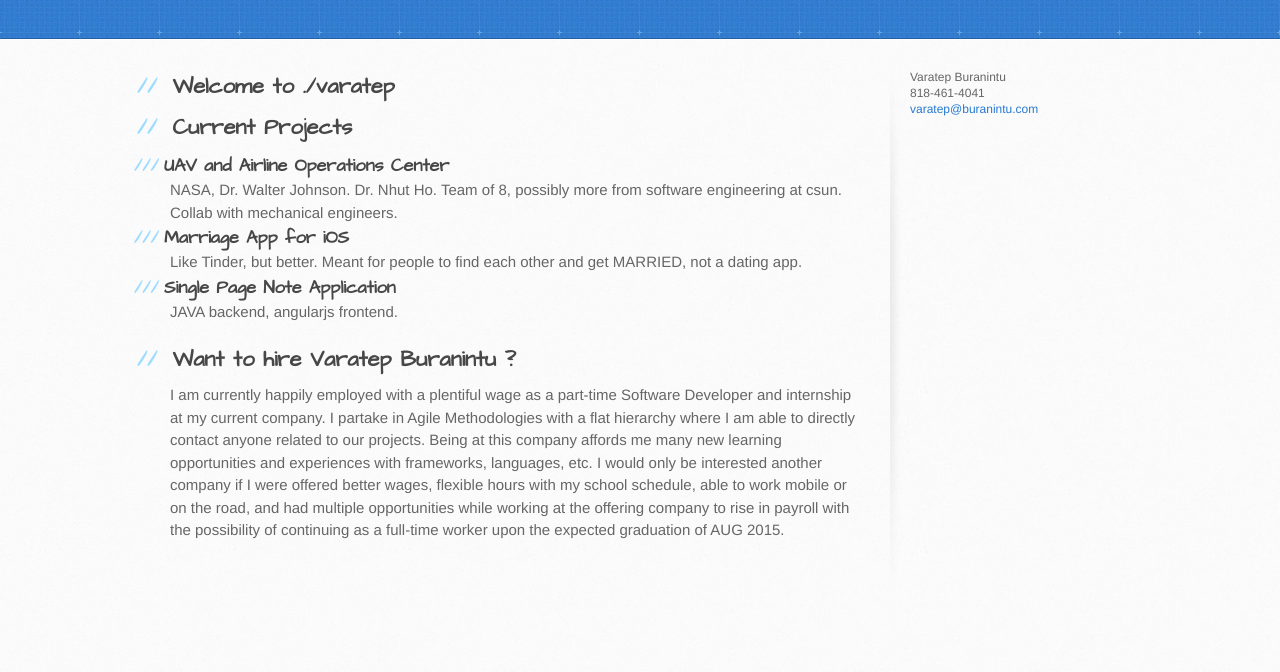
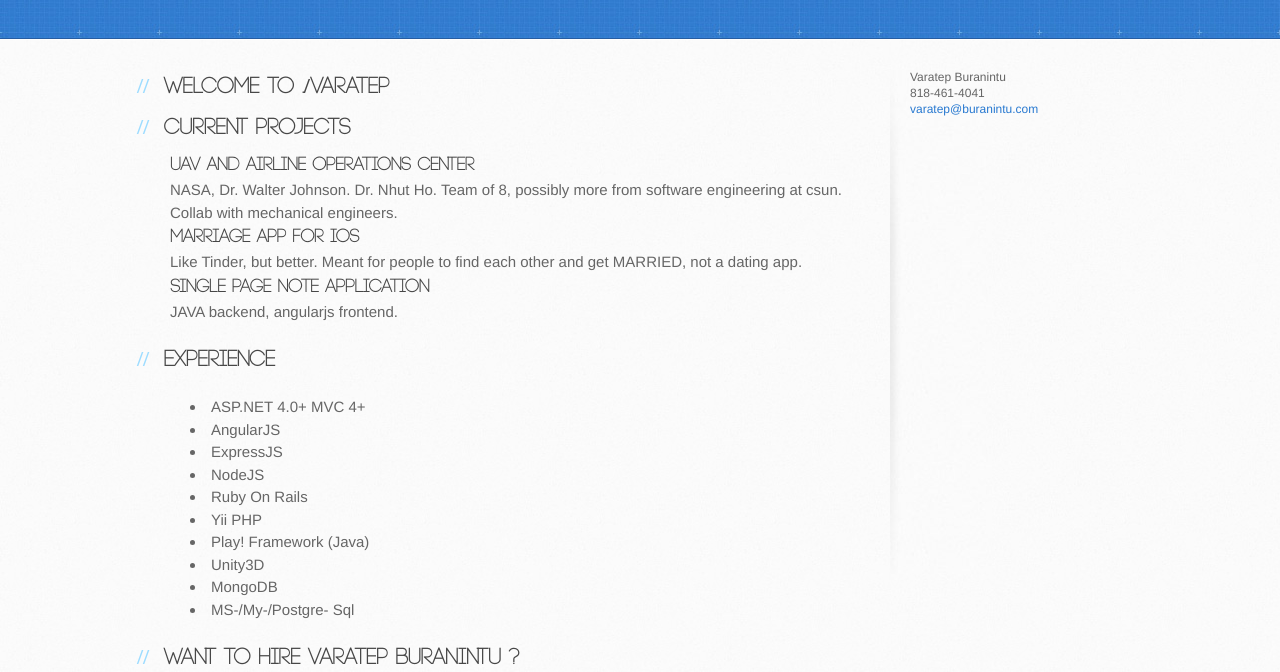
Before and after one commit to varatep/varatep.github.io, a plain HTML site: page index.html in a window 1280 px wide. Shown: the part 128-800 px from the top of the page. Drawn offline with Linux system fonts and the light colour scheme.

Commit message:
changed header font to 'Code Light'. changed subsections for projects

```diff
--- a/index.html
+++ b/index.html
@@ -8,21 +8,14 @@
   <link rel="stylesheet" type="text/css" href="stylesheets/stylesheet.css" media="screen">
   <link rel="stylesheet" type="text/css" href="stylesheets/pygment_trac.css" media="screen">
   <link rel="stylesheet" type="text/css" href="stylesheets/print.css" media="print">
+  <link rel="stylesheet" type="text/css" href="stylesheets/custom.css">
 
     <!--[if lt IE 9]>
     <script src="//html5shiv.googlecode.com/svn/trunk/html5.js"></script>
     <![endif]-->
 
     <title>varatep.github.io by varatep</title>
-    <style>
-      #main-content h3 {
-        margin-top: 0px;
-        margin-bottom: 0px;
-      }
-      .subsection {
-        margin-bottom: 0px;
-      }
-    </style>
+
   </head>
 
   <body>
@@ -55,9 +48,29 @@
               JAVA backend, angularjs frontend.
             </p>
             <h2>
-              <a name="want-to-hire-varatep-buranintu-" class="anchor" href="#want-to-hire-varatep-buranintu-"><span class="octicon octicon-link"></span></a>Want to hire Varatep Buranintu ?</h2>
+            <a name="experience" class="anchor" href="#experience"><span class="octicon octicon-link"></span></a>
+            Experience
+            </h2>
+            <p>
+            <ul>
+              <li>ASP.NET 4.0+ MVC 4+</li>
+              <li>AngularJS</li>
+              <li>ExpressJS</li>
+              <li>NodeJS</li>
+              <li>Ruby On Rails</li>
+              <li>Yii PHP</li>
+              <li>Play! Framework (Java)</li>
+              <li>Unity3D</li>
+              <li>MongoDB</li>
+              <li>MS-/My-/Postgre- Sql</li>
+            </ul>
+            </p>
+            <h2>
+              <a name="want-to-hire-varatep-buranintu-" class="anchor" href="#want-to-hire-varatep-buranintu-"><span class="octicon octicon-link"></span></a>
+              Want to hire Varatep Buranintu ?
+              </h2>
 
-              <p>I am currently happily employed with a plentiful wage as a part-time Software Developer and internship at my current company. I partake in Agile Methodologies with a flat hierarchy where I am able to directly contact anyone related to our projects. Being at this company affords me many new learning opportunities and experiences with frameworks, languages, etc. I would only be interested another company if I were offered better wages, flexible hours with my school schedule, able to work mobile or on the road, and had multiple opportunities while working at the offering company to rise in payroll with the possibility of continuing as a full-time worker upon the expected graduation of AUG 2015.</p>
+              <p>I am currently happily employed with a plentiful wage as a part-time Software Developer and internship at my current company. I partake in Agile Methodologies with a flat hierarchy where I am able to directly contact anyone related to our projects. Being at this company affords me many new learning opportunities and experiences with frameworks, languages, etc. I would only be interested another company if I were offered better wages, flexible hours with my school schedule, able to work mobile or on the road, and had multiple opportunities while working at the offering company to rise in payroll with the possibility of continuing as a full-time worker upon the expected graduation of Aug 2015.</p>
 
             </section>
 
--- /dev/null
+++ b/stylesheets/custom.css
@@ -0,0 +1,11 @@
+@font-face {
+	font-family: CodeLight;
+	src: url("../fonts/CODE\ Light.otf") format("opentype");
+}
+#main-content h3 {
+	margin-top: 0px;
+    margin-bottom: 0px;
+}
+.subsection {
+    margin-bottom: 0px;
+}
--- a/stylesheets/stylesheet.css
+++ b/stylesheets/stylesheet.css
@@ -224,7 +224,8 @@ form {
 /* GENERAL ELEMENT TYPE STYLES */
 
 #main-content h1 {
-  font-family: 'Architects Daughter', 'Helvetica Neue', Helvetica, Arial, serif;
+  /*font-family: 'Architects Daughter', 'Helvetica Neue', Helvetica, Arial, serif;*/
+  font-family: 'CodeLight';
   font-size: 2.8em;
   letter-spacing: -1px;
   color: #474747;
@@ -238,7 +239,8 @@ form {
 }
 
 #main-content h2 {
-  font-family: 'Architects Daughter', 'Helvetica Neue', Helvetica, Arial, serif;
+  /*font-family: 'Architects Daughter', 'Helvetica Neue', Helvetica, Arial, serif;*/
+  font-family: 'CodeLight';
   font-size: 22px;
   font-weight: bold;
   margin-bottom: 8px;
@@ -252,7 +254,8 @@ form {
 }
 
 #main-content h3 {
-  font-family: 'Architects Daughter', 'Helvetica Neue', Helvetica, Arial, serif;
+  /*font-family: 'Architects Daughter', 'Helvetica Neue', Helvetica, Arial, serif;*/
+  font-family: 'CodeLight';
   font-size: 18px;
   font-weight: bold;
   margin-top: 24px;
@@ -261,14 +264,15 @@ form {
 }
 
 #main-content h3:before {
-  content: "///";
+  /*content: "///";*/
   color: #9ddcff;
   padding-right: 0.3em;
   margin-left: -2em;
 }
 
 #main-content h4 {
-  font-family: 'Architects Daughter', 'Helvetica Neue', Helvetica, Arial, serif;
+  /*font-family: 'Architects Daughter', 'Helvetica Neue', Helvetica, Arial, serif;*/
+  font-family: 'CodeLight';
   font-size: 15px;
   font-weight: bold;
   color: #474747;
@@ -282,7 +286,8 @@ h4:before {
 }
 
 #main-content h5 {
-  font-family: 'Architects Daughter', 'Helvetica Neue', Helvetica, Arial, serif;
+  /*font-family: 'Architects Daughter', 'Helvetica Neue', Helvetica, Arial, serif;*/
+  font-family: 'CodeLight';
   font-size: 14px;
   color: #474747;
 }
@@ -294,7 +299,8 @@ h5:before {
 }
 
 #main-content h6 {
-  font-family: 'Architects Daughter', 'Helvetica Neue', Helvetica, Arial, serif;
+  /*font-family: 'Architects Daughter', 'Helvetica Neue', Helvetica, Arial, serif;*/
+  font-family: 'CodeLight';
   font-size: .8em;
   color: #474747;
 }
```
Also changed, not shown: fonts/CODE Light.otf (added).
